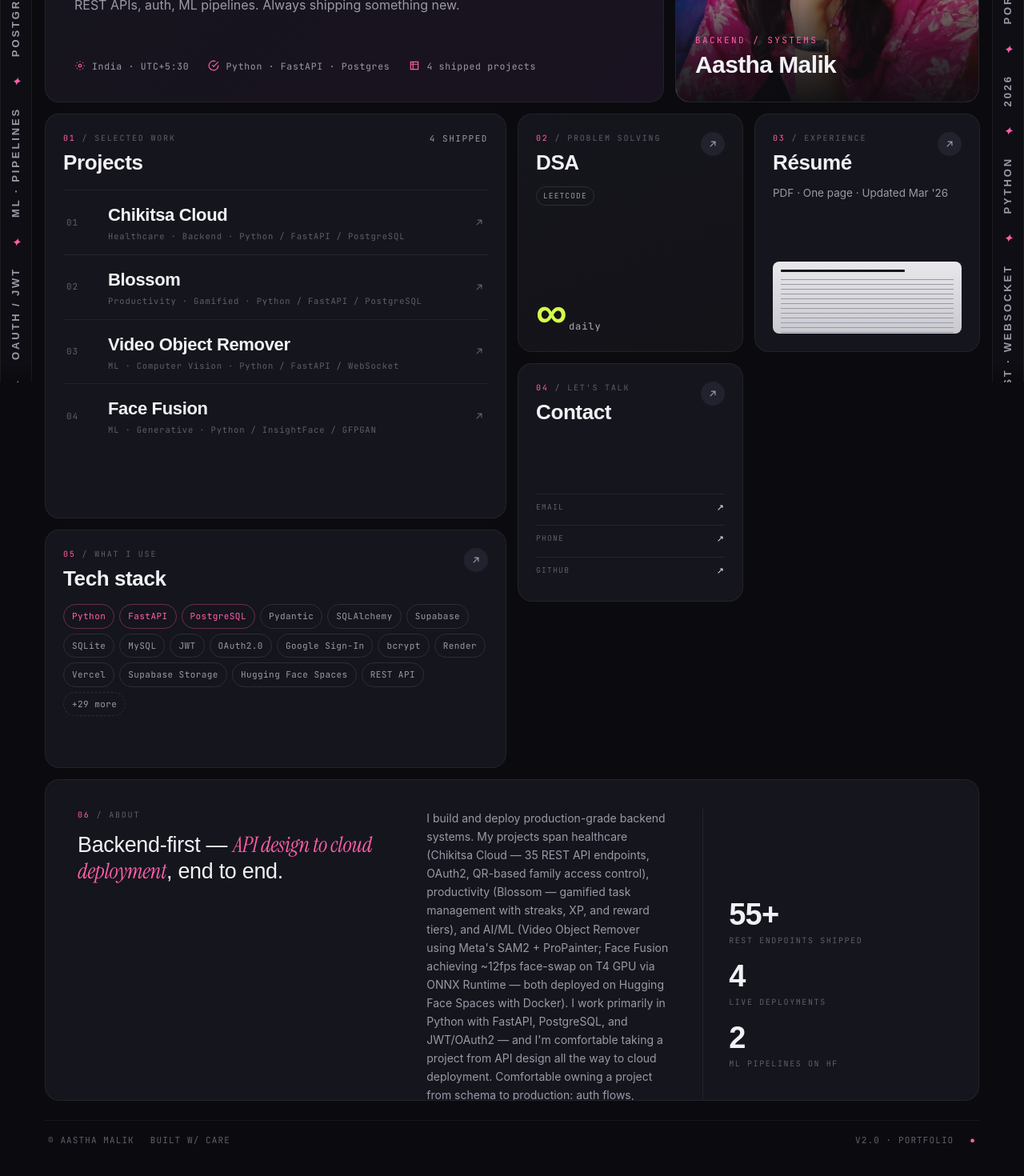
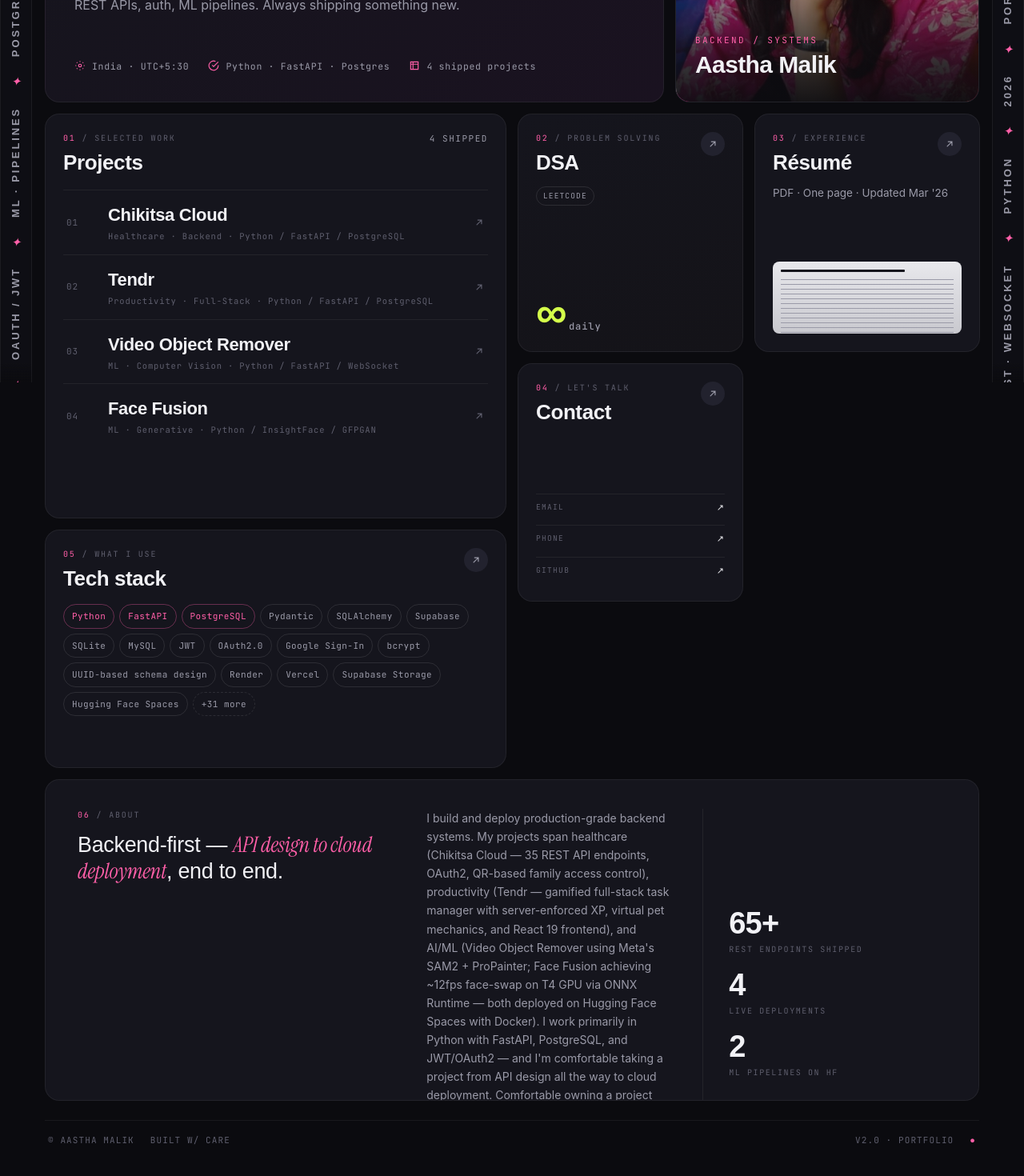
Before and after one commit to aastha-malik/Portfolio, a Next.js app: page / in a window 1280 px wide. Shown: the part 322-1792 px from the top of the page at 80% size. Built offline with nearby package versions, Linux system fonts and the light colour scheme; a web font is replaced by a local one.

Commit message:
update: blossom to tendr

```diff
--- a/components/GridLayout.tsx
+++ b/components/GridLayout.tsx
@@ -323,7 +323,7 @@ export function GridLayout() {
               </div>
               <div className="about-stats">
                 <div className="stat">
-                  <div className="num">55+</div>
+                  <div className="num">65+</div>
                   <div className="lab">REST endpoints shipped</div>
                 </div>
                 <div className="stat">
--- a/data/content.ts
+++ b/data/content.ts
@@ -74,7 +74,7 @@ export const content: PortfolioContent = {
       name: "Chikitsa Cloud",
       kind: "Healthcare · Backend",
       bullets: [
-        "Architected the full backend — 35 REST endpoints across 7 modules: Auth, User Management, Medical Records, Health Analysis, Family Access Control, Hospital Discovery, and Feedback",
+        "Architected and deployed a full-stack healthcare backend — 35 REST API endpoints across 7 routes: Auth (9), Users (7), Medical Records (5), Medical Analysis (1), Family Access (10), Hospital Search (1), Feedback (1)",
         "UUID primary keys over sequential IDs — eliminates enumeration vulnerabilities and referential integrity issues caused by deletions",
         "Dual-channel family access control via QR code scanning and email invitations — frictionless UX over password sharing, same reasoning as UPI over card payments",
         "Medical files on Supabase Storage (AWS S3-backed); PostgreSQL stores metadata and references only — keeps the DB lean, files encrypted and cloud-managed",
@@ -86,18 +86,17 @@ export const content: PortfolioContent = {
       githubUrl: "https://github.com/aastha-malik/ChikitsaCloud",
     },
     {
-      id: "project-blossom",
-      name: "Blossom",
-      kind: "Productivity · Gamified",
+      id: "project-tendr",
+      name: "Tendr",
+      kind: "Productivity · Full-Stack",
       bullets: [
-        "Solo end-to-end project — gamified task manager with a virtual pet that degrades if you miss tasks; behavioral pressure, not just tracking",
-        "20+ REST endpoints covering task CRUD, streaks, XP/points, rewards, user analytics, and team management",
-        "Gamification engine: daily streak tracking, inactivity penalties on missed days, and reward tier progression driven by cumulative XP — backend-enforced, not cosmetic",
-        "Migrated from SQLite to PostgreSQL mid-project — SQLite hit its limits on connection handling, concurrency, and cloud compatibility; Postgres was the right call for production",
-        "OTP-based password reset over email links — already using OTP at signup, keeping it consistent reduced complexity and gave users a uniform auth experience",
-        "Deployed on Render with PostgreSQL — API design, schema, auth, gamification logic, and deployment all owned solo",
+        "Solo full-stack project — gamified task manager with a virtual pet: 30+ REST endpoints (tasks, pets, focus sessions, analytics, auth) backed by PostgreSQL with SQLAlchemy ORM, React 19 + TypeScript SPA on the frontend",
+        "Server-enforced XP system: task rewards scale by priority (High: 25, Medium: 15, Low: 10 XP), decay 3 XP/day for overdue tasks (floor: 1), and apply XP penalties when deeply overdue tasks are deleted — all computed at the API layer, not the client",
+        "Pet aging via backend-enforced qualifying-day system — a pet gains age only when the user both feeds it (costs 35 XP) and logs a focus session on the same calendar day, deduplicated via a join table",
+        "Dual auth flows: email/password with bcrypt + 6-digit OTP email verification (30-min TTL); and Google OAuth2 via Authlib with a short-lived pending JWT for new-user username selection — login accepts either email or username, providers handled uniformly at the route level",
+        "Migrated from SQLite to PostgreSQL mid-project after hitting connection-pooling and concurrency limits; preserved live data with additive ALTER TABLE migrations and UUID primary keys; deployed on Render with environment-aware CORS, HTTPS-only session middleware, and proxy-header trust",
       ],
-      tech: ["Python", "FastAPI", "PostgreSQL", "JWT", "OAuth2", "Render"],
+      tech: ["Python", "FastAPI", "PostgreSQL", "SQLAlchemy", "JWT", "OAuth2", "React 19", "TypeScript", "Render"],
       demoUrl: "https://blossom-arru.onrender.com/",
       githubUrl: "https://github.com/aastha-malik/Blossom",
     },
@@ -159,12 +158,12 @@ export const content: PortfolioContent = {
     {
       id: "auth",
       label: "Authentication & Security",
-      items: ["JWT", "OAuth2.0", "Google Sign-In", "bcrypt"],
+      items: ["JWT", "OAuth2.0", "Google Sign-In", "bcrypt", "UUID-based schema design"],
     },
     {
       id: "cloud",
       label: "Cloud & Deployment",
-      items: ["Render", "Vercel", "Supabase Storage", "Hugging Face Spaces"],
+      items: ["Render", "Vercel", "Supabase Storage", "Hugging Face Spaces", "Docker"],
     },
     {
       id: "apis",
@@ -234,7 +233,7 @@ export const content: PortfolioContent = {
     headline: "Backend Developer",
     subheadline: "Always shipping something new.",
     intro:
-      "I build and deploy production-grade backend systems. My projects span healthcare (Chikitsa Cloud — 35 REST API endpoints, OAuth2, QR-based family access control), productivity (Blossom — gamified task management with streaks, XP, and reward tiers), and AI/ML (Video Object Remover using Meta's SAM2 + ProPainter; Face Fusion achieving ~12fps face-swap on T4 GPU via ONNX Runtime — both deployed on Hugging Face Spaces with Docker). I work primarily in Python with FastAPI, PostgreSQL, and JWT/OAuth2 — and I'm comfortable taking a project from API design all the way to cloud deployment.",
+      "I build and deploy production-grade backend systems. My projects span healthcare (Chikitsa Cloud — 35 REST API endpoints, OAuth2, QR-based family access control), productivity (Tendr — gamified full-stack task manager with server-enforced XP, virtual pet mechanics, and React 19 frontend), and AI/ML (Video Object Remover using Meta's SAM2 + ProPainter; Face Fusion achieving ~12fps face-swap on T4 GPU via ONNX Runtime — both deployed on Hugging Face Spaces with Docker). I work primarily in Python with FastAPI, PostgreSQL, and JWT/OAuth2 — and I'm comfortable taking a project from API design all the way to cloud deployment.",
   },
   profile: {
     name: "Aastha Malik",
```
